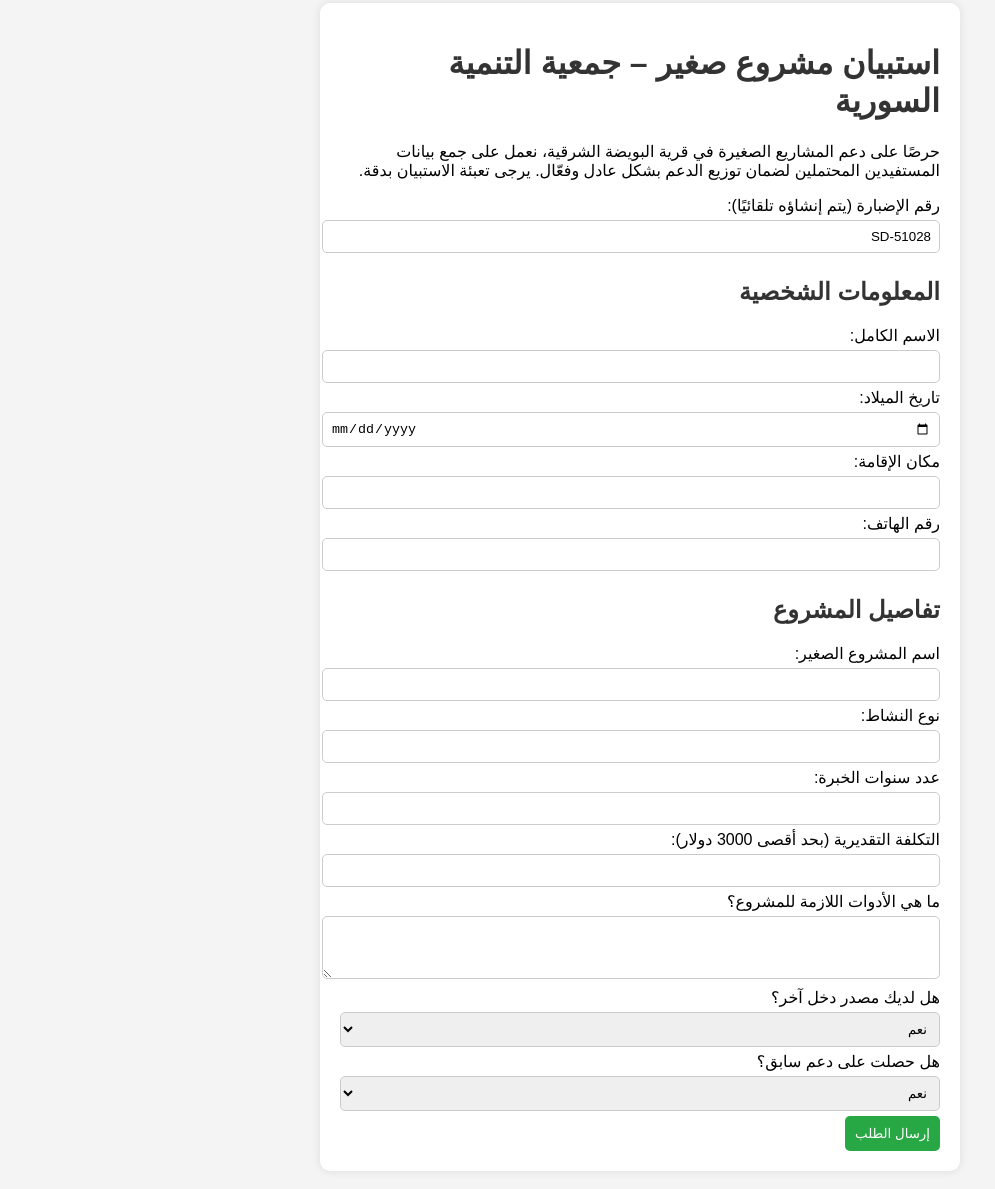
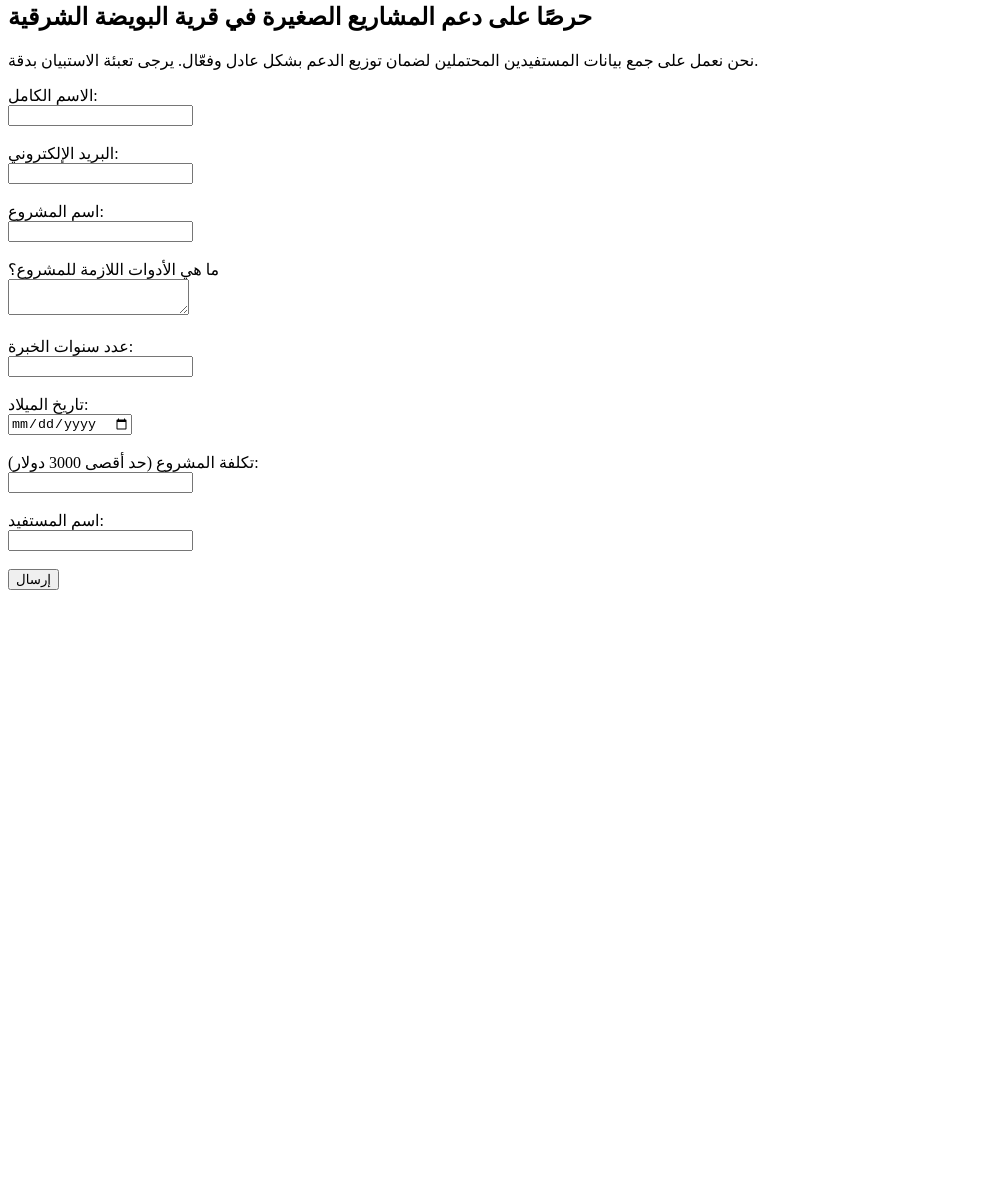
Before and after one commit to qusaersurvay/Survay, a plain HTML site: page index.html in a window 1280 px wide. Shown: the part 17-1206 px from the top of the page, without its empty margins (0-995 px from the left). After the commit the page ends 800 px from the top, so only its background shows below. Drawn offline with Linux system fonts and the light colour scheme.

Commit message:
index.html

```diff
--- a/index.html
+++ b/index.html
@@ -3,140 +3,40 @@
 <head>
     <meta charset="UTF-8">
     <meta name="viewport" content="width=device-width, initial-scale=1.0">
-    <title>استبيان مشروع صغير – جمعية التنمية السورية</title>
-    <style>
-        body {
-            font-family: Arial, sans-serif;
-            direction: rtl;
-            text-align: right;
-            margin: 20px;
-            background-color: #f4f4f4;
-        }
-        .container {
-            background: white;
-            padding: 20px;
-            border-radius: 10px;
-            box-shadow: 0px 0px 10px rgba(0, 0, 0, 0.1);
-            max-width: 600px;
-            margin: auto;
-        }
-        h1, h2 {
-            color: #333;
-        }
-        input, select, textarea {
-            width: 100%;
-            padding: 8px;
-            margin: 5px 0;
-            border: 1px solid #ccc;
-            border-radius: 5px;
-        }
-        button {
-            background: #28a745;
-            color: white;
-            padding: 10px;
-            border: none;
-            border-radius: 5px;
-            cursor: pointer;
-        }
-        button:hover {
-            background: #218838;
-        }
-        .confirmation {
-            display: none;
-            text-align: center;
-        }
-        .confirmation h1 {
-            color: #28a745;
-        }
-    </style>
+    <title>استبيان جمعية التنمية الاجتماعية</title>
 </head>
 <body>
 
-<div class="container" id="formContainer">
-    <h1>استبيان مشروع صغير – جمعية التنمية السورية</h1>
-    <p>حرصًا على دعم المشاريع الصغيرة في قرية البويضة الشرقية، نعمل على جمع بيانات المستفيدين المحتملين لضمان توزيع الدعم بشكل عادل وفعّال. يرجى تعبئة الاستبيان بدقة.</p>
+    <h2>حرصًا على دعم المشاريع الصغيرة في قرية البويضة الشرقية</h2>
+    <p>نحن نعمل على جمع بيانات المستفيدين المحتملين لضمان توزيع الدعم بشكل عادل وفعّال. يرجى تعبئة الاستبيان بدقة.</p>
 
-    <form id="surveyForm" action="https://formsubmit.co/el/mesaru" method="POST">
-        <!-- إخفاء الكابتشا -->
-        <input type="hidden" name="_captcha" value="false">
+    <form action="https://formsubmit.co/el/mesaru?next=https://qusaersurvay.github.io/Survay/thanks.html" method="POST">
+        <label for="name">الاسم الكامل:</label><br>
+        <input type="text" id="name" name="name" required><br><br>
 
-        <!-- موضوع الرسالة في البريد الإلكتروني -->
-        <input type="hidden" name="_subject" value="طلب دعم جديد - جمعية التنمية السورية">
+        <label for="email">البريد الإلكتروني:</label><br>
+        <input type="email" id="email" name="email" required><br><br>
 
-        <!-- قالب البريد الإلكتروني -->
-        <input type="hidden" name="_template" value="table">
+        <label for="project_name">اسم المشروع:</label><br>
+        <input type="text" id="project_name" name="project_name" required><br><br>
 
-        <!-- رقم الإضبارة يتم توليده تلقائيًا -->
-        <label>رقم الإضبارة (يتم إنشاؤه تلقائيًا):</label>
-        <input type="text" id="caseNumber" name="case_number" readonly>
+        <label for="tools_needed">ما هي الأدوات اللازمة للمشروع؟</label><br>
+        <textarea id="tools_needed" name="tools_needed" required></textarea><br><br>
 
-        <h2>المعلومات الشخصية</h2>
-        <label>الاسم الكامل:</label>
-        <input type="text" name="fullname" required>
+        <label for="experience">عدد سنوات الخبرة:</label><br>
+        <input type="number" id="experience" name="experience" required><br><br>
 
-        <label>تاريخ الميلاد:</label>
-        <input type="date" name="birthdate" required>
+        <label for="dob">تاريخ الميلاد:</label><br>
+        <input type="date" id="dob" name="dob" required><br><br>
 
-        <label>مكان الإقامة:</label>
-        <input type="text" name="location" required>
+        <label for="project_cost">تكلفة المشروع (حد أقصى 3000 دولار):</label><br>
+        <input type="number" id="project_cost" name="project_cost" max="3000" required><br><br>
 
-        <label>رقم الهاتف:</label>
-        <input type="tel" name="phone" required>
+        <label for="beneficiary_name">اسم المستفيد:</label><br>
+        <input type="text" id="beneficiary_name" name="beneficiary_name" required><br><br>
 
-        <h2>تفاصيل المشروع</h2>
-        <label>اسم المشروع الصغير:</label>
-        <input type="text" name="project_name" required>
-
-        <label>نوع النشاط:</label>
-        <input type="text" name="project_type" required>
-
-        <label>عدد سنوات الخبرة:</label>
-        <input type="number" name="experience_years" required>
-
-        <label>التكلفة التقديرية (بحد أقصى 3000 دولار):</label>
-        <input type="number" name="estimated_cost" max="3000" required>
-
-        <label>ما هي الأدوات اللازمة للمشروع؟</label>
-        <textarea name="required_tools" rows="3" required></textarea>
-
-        <label>هل لديك مصدر دخل آخر؟</label>
-        <select name="other_income" required>
-            <option value="نعم">نعم</option>
-            <option value="لا">لا</option>
-        </select>
-
-        <label>هل حصلت على دعم سابق؟</label>
-        <select name="previous_support" required>
-            <option value="نعم">نعم</option>
-            <option value="لا">لا</option>
-        </select>
-
-        <button type="submit">إرسال الطلب</button>
+        <input type="submit" value="إرسال">
     </form>
-</div>
-
-<!-- رسالة التأكيد -->
-<div class="container confirmation" id="confirmationContainer">
-    <h1>تم استقبال طلبك بنجاح!</h1>
-    <p>رقم إضبارتك هو: <strong id="confirmedCaseNumber"></strong></p>
-    <p>يرجى حفظ هذا الرقم لمراجعتنا عند الحاجة.</p>
-</div>
-
-<script>
-    function generateCaseNumber() {
-        return "SD-" + Math.floor(10000 + Math.random() * 90000);
-    }
-
-    document.getElementById("caseNumber").value = generateCaseNumber();
-
-    document.getElementById("surveyForm").addEventListener("submit", function(event) {
-        let caseNumber = document.getElementById("caseNumber").value;
-
-        document.getElementById("formContainer").style.display = "none";
-        document.getElementById("confirmationContainer").style.display = "block";
-        document.getElementById("confirmedCaseNumber").innerText = caseNumber;
-    });
-</script>
 
 </body>
 </html>
```
